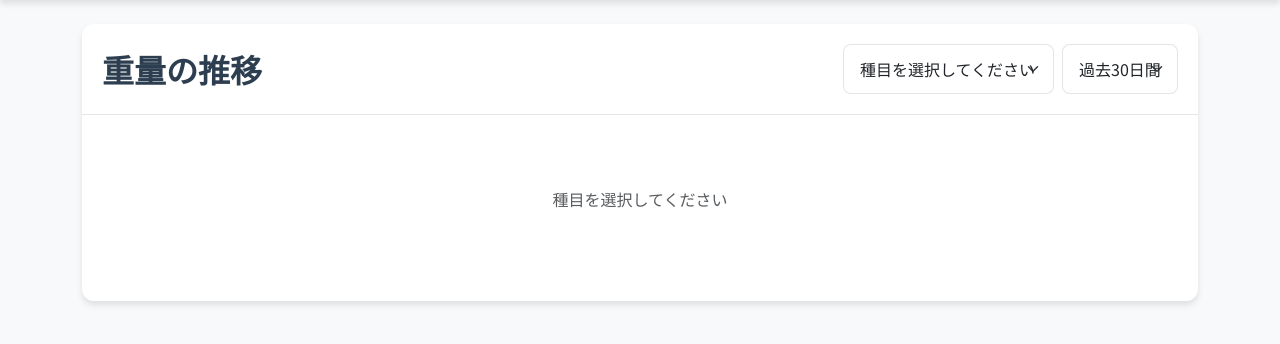
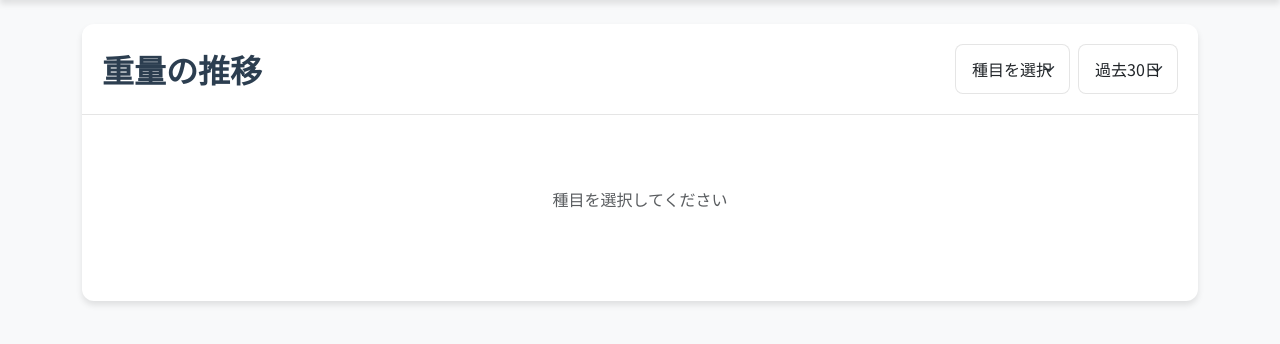
Before and after one commit to aaa01-01/muscle-app, a Flask app: page /progress in a window 1280 px wide. Shown: the part 74-418 px from the top of the page. Run offline with Flask 2, Linux system fonts and the light colour scheme; data that the repository does not hold is empty.

Commit message:
second change

```diff
--- a/app/templates/progress.html
+++ b/app/templates/progress.html
@@ -6,14 +6,14 @@
         <h2>重量の推移</h2>
         <div class="d-flex gap-2">
             <select id="exerciseSelect" class="form-select" style="width: auto;">
-                <option value="">種目を選択してください</option>
+                <option value="">種目を選択</option>
                 {% for exercise in exercises %}
                 <option value="{{ exercise }}">{{ exercise }}</option>
                 {% endfor %}
             </select>
             <select id="periodSelect" class="form-select" style="width: auto;">
-                <option value="30days">過去30日間</option>
-                <option value="1year">過去1年間</option>
+                <option value="30days">過去30日</option>
+                <option value="1year">過去1年</option>
             </select>
         </div>
     </div>
```
